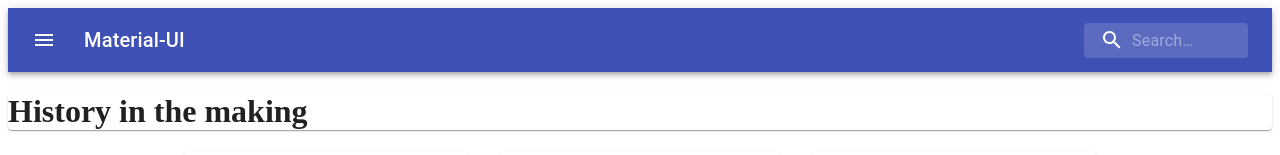
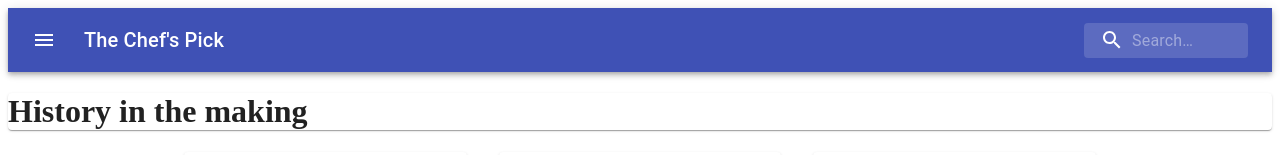
Before and after one commit to mdothman/TheChefsPick, a React (Create React App) app in the folder client/: page / in a window 1280 px wide. Shown: the top 155 px of the page. Built offline with nearby package versions, Linux system fonts and the light colour scheme; the HTML template or start-up script is replaced by a standard one.

Commit message:
Added react router for a sign in page, and home

```diff
--- a/client/src/App.js
+++ b/client/src/App.js
@@ -1,15 +1,19 @@
 import React, { Fragment } from 'react';
-import {Header,Footer,Results} from "./components/";
-import Paper from '@material-ui/core/Paper';
+import {BrowserRouter as Router, Switch, Route} from "react-router-dom";
+import {Home,SignIn} from "./pages";
+
+
 
 function App() {
   return (
+  <Router>
     <Fragment>
-      <Header />
-      <Paper><h1>History in the making</h1></Paper>
-      <Results />
-      <Footer />
+      <Switch>
+         <Route path="/" exact component={Home}/>
+         <Route path="/signup" component={SignIn}/>
+      </Switch>
     </Fragment>
+    </Router>
   );
 }
 
--- a/client/src/components/Header.js
+++ b/client/src/components/Header.js
@@ -75,7 +75,7 @@ export default function SearchAppBar() {
             <MenuIcon />
           </IconButton>
           <Typography className={classes.title} variant="h6" noWrap>
-            Material-UI
+            The Chef's Pick
           </Typography>
           <div className={classes.search}>
             <div className={classes.searchIcon}>
--- /dev/null
+++ b/client/src/pages/index.js
@@ -0,0 +1,7 @@
+import SignIn from "./SignIn";
+import Home from "./Home"
+
+export{
+    SignIn,Home
+
+}
--- a/package.json
+++ b/package.json
@@ -19,6 +19,7 @@
     "private": false,
     "dependencies": {
         "concurrently": "^5.2.0",
-        "per-env": "^1.0.2"
+        "per-env": "^1.0.2",
+        "react-router-dom": "^5.2.0"
     }
 }
```
Also changed, not shown: 2 other files (tests, documents, lock files or other folders).
